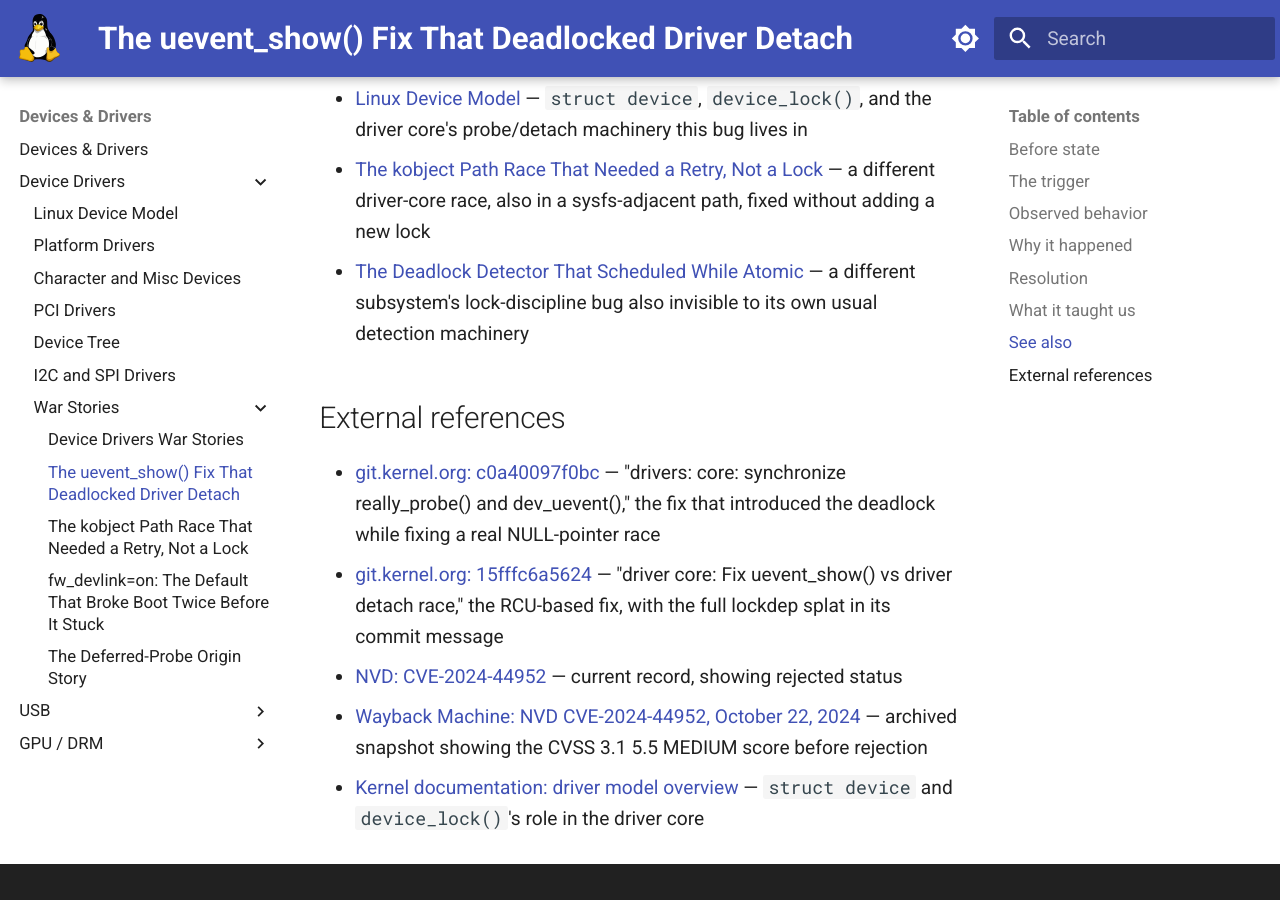
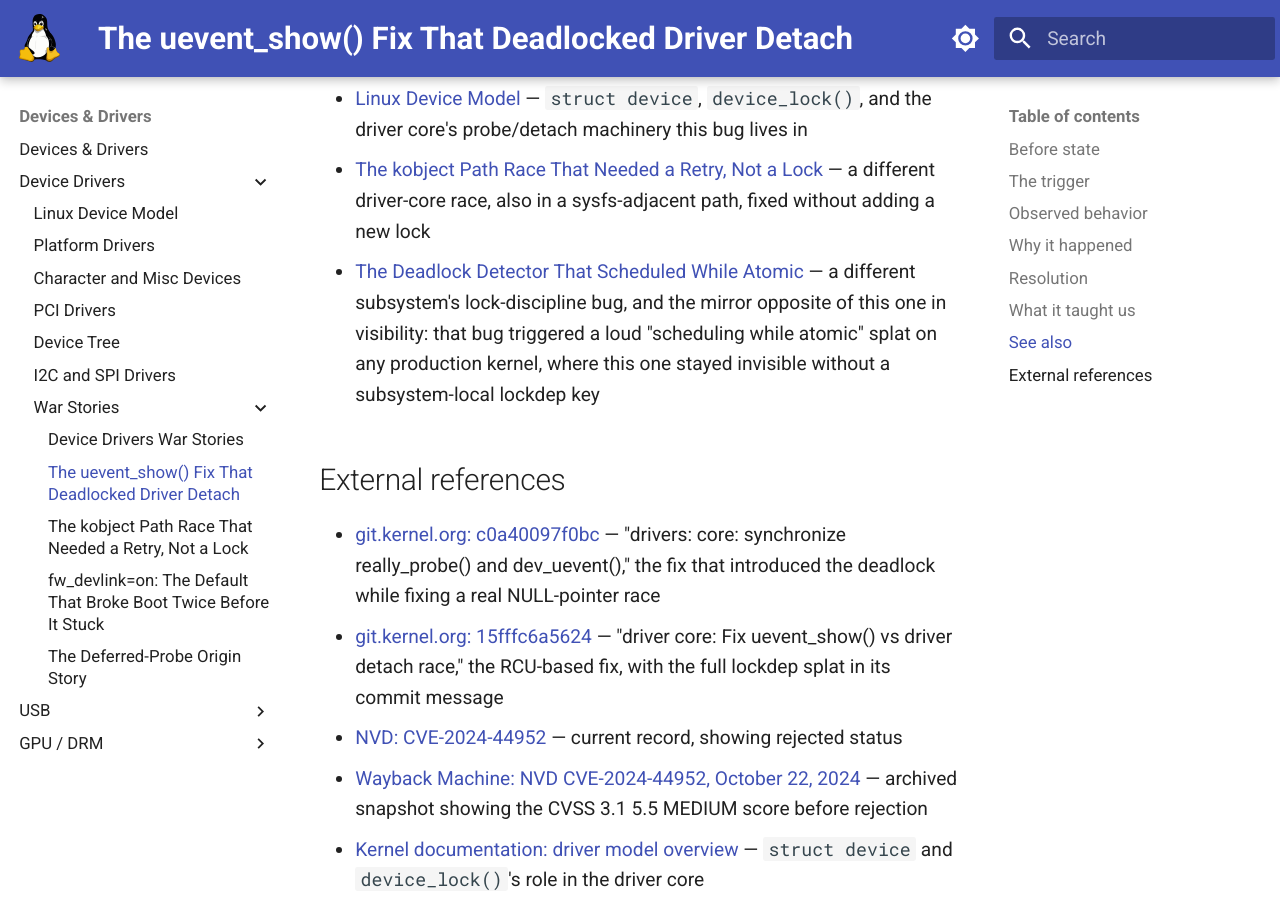
Before and after one commit to laveeshb/linux-kernel-internals, an MkDocs documentation site: the page built from docs/drivers/war-stories/uevent-show-deadlock.md, in a window 1280 px wide and 900 px high, scrolled down 7438 px. Built offline with MkDocs 1.6.1 and Material for MkDocs 9.7.7, drawn with Linux system fonts in a browser that asks for light colours.

Commit message:
Fix round-5 cross-page findings on drivers war-stories pages
- uevent-show-deadlock.md: the See-also comparison to the rt_mutex
  deadlock-detector page claimed both bugs were "invisible to their
  own usual detection machinery" - backwards for the rt_mutex bug,
  which triggers a loud "scheduling while atomic" splat on any
  production kernel. Reframed as the mirror opposite in visibility.
- fw-devlink-boot-breaking.md: fix a See-also link's text, which
  invented a title ("The Origin of Deferred Probing") instead of using
  the target page's actual title

```diff
--- a/docs/drivers/war-stories/uevent-show-deadlock.md
+++ b/docs/drivers/war-stories/uevent-show-deadlock.md
@@ -145,7 +145,7 @@ This preserves the original fix's goal — no reader can observe a torn or freed
 
 - [Linux Device Model](../device-model.md) — `struct device`, `device_lock()`, and the driver core's probe/detach machinery this bug lives in
 - [The kobject Path Race That Needed a Retry, Not a Lock](kobject-path-race.md) — a different driver-core race, also in a sysfs-adjacent path, fixed without adding a new lock
-- [The Deadlock Detector That Scheduled While Atomic](../../locking/war-stories/rtmutex-deadlock-detector-atomic-sleep.md) — a different subsystem's lock-discipline bug also invisible to its own usual detection machinery
+- [The Deadlock Detector That Scheduled While Atomic](../../locking/war-stories/rtmutex-deadlock-detector-atomic-sleep.md) — a different subsystem's lock-discipline bug, and the mirror opposite of this one in visibility: that bug triggered a loud "scheduling while atomic" splat on any production kernel, where this one stayed invisible without a subsystem-local lockdep key
 
 ## External references
 
```
Also changed, not shown: docs/drivers/war-stories/fw-devlink-boot-breaking.md (+1 -1 lines).
